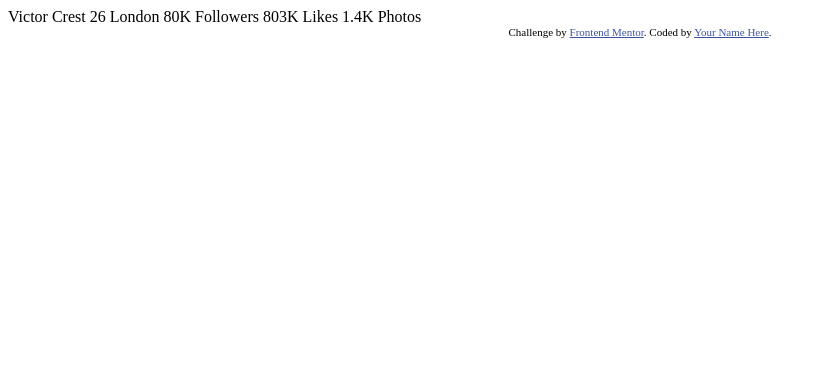
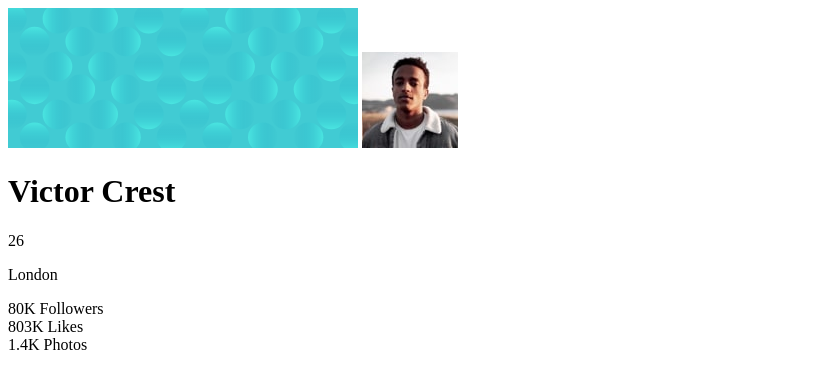
Before and after one commit to dnguye12/Profile-card-component, a plain HTML site: page index.html in a window 1280 px wide. Shown: the whole page, without its empty margins (0-824 px from the left). Drawn offline with Linux system fonts and the light colour scheme.

Commit message:
html done

```diff
--- a/index.html
+++ b/index.html
@@ -1,35 +1,46 @@
 <!DOCTYPE html>
 <html lang="en">
+
 <head>
   <meta charset="UTF-8">
-  <meta name="viewport" content="width=device-width, initial-scale=1.0"> <!-- displays site properly based on user's device -->
+  <meta name="viewport" content="width=device-width, initial-scale=1.0">
+  <!-- displays site properly based on user's device -->
 
   <link rel="icon" type="image/png" sizes="32x32" href="./images/favicon-32x32.png">
 
   <title>Frontend Mentor | Profile card component</title>
 
-  <!-- Feel free to remove these styles or customise in your own stylesheet 👍 -->
-  <style>
-    .attribution { font-size: 11px; text-align: center; }
-    .attribution a { color: hsl(228, 45%, 44%); }
-  </style>
+
 </head>
+
 <body>
-  Victor Crest
-  26
-  London
-
+  <div>
+    <div>
+      <img src="images/bg-pattern-card.svg" alt="bg pattern card">
+      <img src="images/image-victor.jpg" alt="victor crest">
+    </div>
+    <div>
+      <div>
+        <h1>Victor Crest</h1>
+        <p>26</p>
+      </div>
+      <p>London</p>
+    </div>
+    <div>
+      <div>
         80K
         Followers
-
+      </div>
+      <div>
         803K
         Likes
-
+      </div>
+      <div>
         1.4K
         Photos
-  <div class="attribution">
-    Challenge by <a href="https://www.frontendmentor.io?ref=challenge" target="_blank">Frontend Mentor</a>.
-    Coded by <a href="#">Your Name Here</a>.
+      </div>
+    </div>
   </div>
 </body>
+
 </html>
```
Lines whose indentation alone changed are shown as unchanged.
